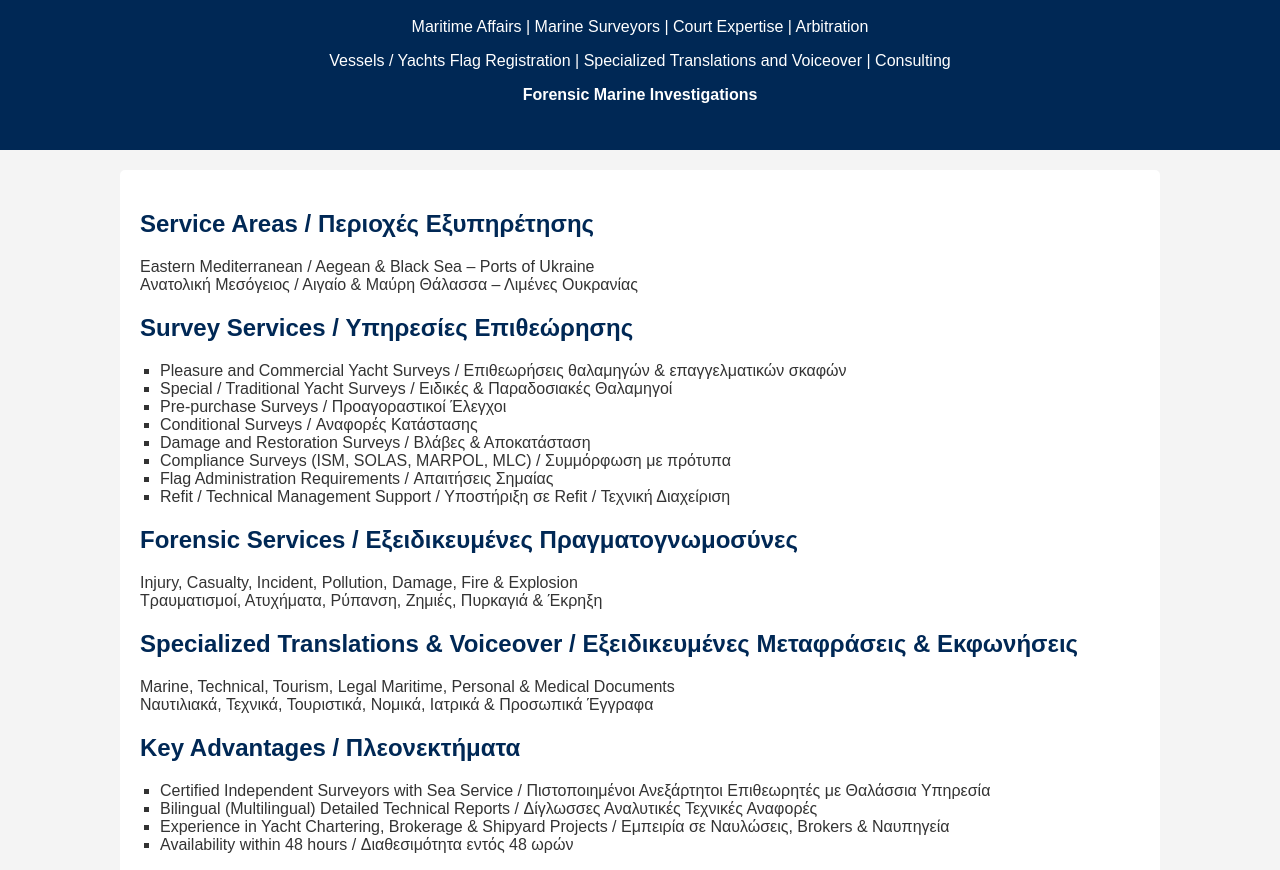
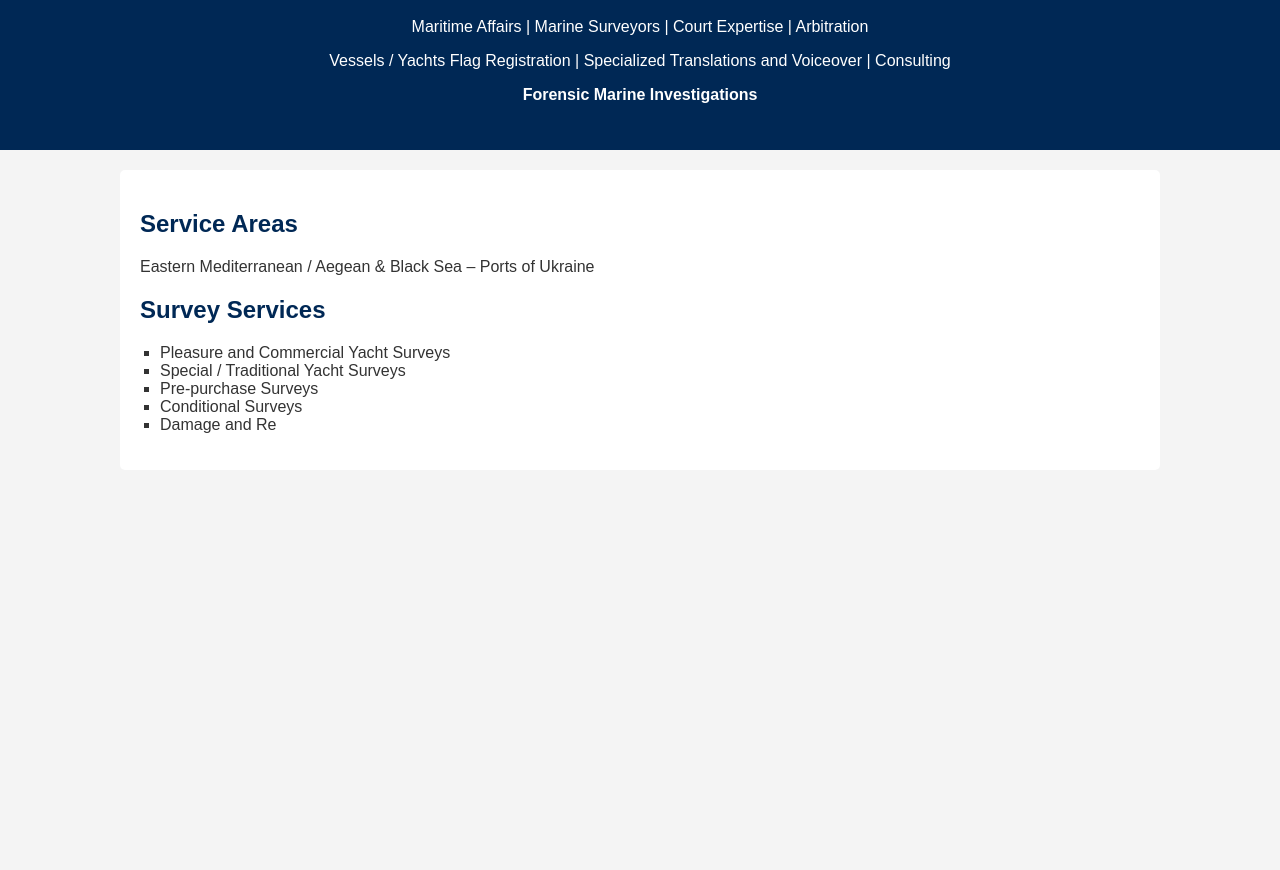
Before and after one commit to DOAHELLAS/doahellas, a plain HTML site: page index.html in a window 1280 px wide. Shown: the part 70-940 px from the top of the page. After the commit the page ends 800 px from the top, so only its background shows below. Drawn offline with Linux system fonts and the light colour scheme.

Commit message:
Update index.html

```diff
--- a/index.html
+++ b/index.html
@@ -43,7 +43,7 @@
             padding: 15px;
             margin-top: 40px;
         }
-        .dual {
+        .highlight {
             font-weight: bold;
             color: #002855;
         }
@@ -59,43 +59,13 @@
 </header>
 
 <section>
-    <h2 class="dual">Service Areas / Περιοχές Εξυπηρέτησης</h2>
-    <p>Eastern Mediterranean / Aegean & Black Sea – Ports of Ukraine<br>Ανατολική Μεσόγειος / Αιγαίο & Μαύρη Θάλασσα – Λιμένες Ουκρανίας</p>
+    <h2 class="highlight">Service Areas</h2>
+    <p>Eastern Mediterranean / Aegean & Black Sea – Ports of Ukraine</p>
 
-    <h2 class="dual">Survey Services / Υπηρεσίες Επιθεώρησης</h2>
+    <h2 class="highlight">Survey Services</h2>
     <ul>
-        <li>Pleasure and Commercial Yacht Surveys / Επιθεωρήσεις θαλαμηγών & επαγγελματικών σκαφών</li>
-        <li>Special / Traditional Yacht Surveys / Ειδικές & Παραδοσιακές Θαλαμηγοί</li>
-        <li>Pre-purchase Surveys / Προαγοραστικοί Έλεγχοι</li>
-        <li>Conditional Surveys / Αναφορές Κατάστασης</li>
-        <li>Damage and Restoration Surveys / Βλάβες & Αποκατάσταση</li>
-        <li>Compliance Surveys (ISM, SOLAS, MARPOL, MLC) / Συμμόρφωση με πρότυπα</li>
-        <li>Flag Administration Requirements / Απαιτήσεις Σημαίας</li>
-        <li>Refit / Technical Management Support / Υποστήριξη σε Refit / Τεχνική Διαχείριση</li>
-    </ul>
-
-    <h2 class="dual">Forensic Services / Εξειδικευμένες Πραγματογνωμοσύνες</h2>
-    <p>Injury, Casualty, Incident, Pollution, Damage, Fire & Explosion<br>Τραυματισμοί, Ατυχήματα, Ρύπανση, Ζημιές, Πυρκαγιά & Έκρηξη</p>
-
-    <h2 class="dual">Specialized Translations & Voiceover / Εξειδικευμένες Μεταφράσεις & Εκφωνήσεις</h2>
-    <p>Marine, Technical, Tourism, Legal Maritime, Personal & Medical Documents<br>Ναυτιλιακά, Τεχνικά, Τουριστικά, Νομικά, Ιατρικά & Προσωπικά Έγγραφα</p>
-
-    <h2 class="dual">Key Advantages / Πλεονεκτήματα</h2>
-    <ul>
-        <li>Certified Independent Surveyors with Sea Service / Πιστοποιημένοι Ανεξάρτητοι Επιθεωρητές με Θαλάσσια Υπηρεσία</li>
-        <li>Bilingual (Multilingual) Detailed Technical Reports / Δίγλωσσες Αναλυτικές Τεχνικές Αναφορές</li>
-        <li>Experience in Yacht Chartering, Brokerage & Shipyard Projects / Εμπειρία σε Ναυλώσεις, Brokers & Ναυπηγεία</li>
-        <li>Availability within 48 hours / Διαθεσιμότητα εντός 48 ωρών</li>
-    </ul>
-
-    <h2 class="dual">Contact / Επικοινωνία</h2>
-    <p><strong>Tel:</strong> +30 698 332 8324 (Viber, WhatsApp)</p>
-    <p><strong>Email:</strong> doahellas@gmail.com</p>
-</section>
-
-<footer>
-    © 2025 DOA HELLAS – Independent Maritime Expertise & Services
-</footer>
-
-</body>
-</html>
+        <li>Pleasure and Commercial Yacht Surveys</li>
+        <li>Special / Traditional Yacht Surveys</li>
+        <li>Pre-purchase Surveys</li>
+        <li>Conditional Surveys</li>
+        <li>Damage and Re
```
